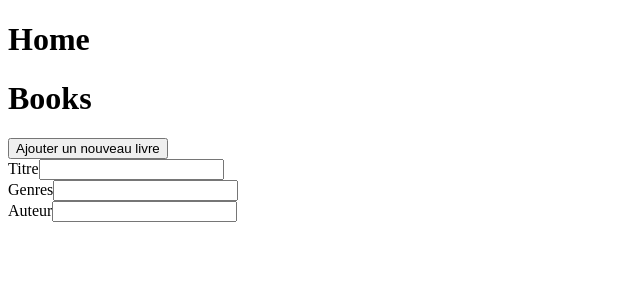
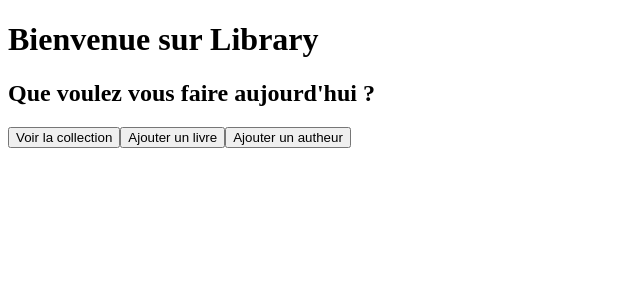
Before and after one commit to SanchezYoan/Library, a React (Create React App) app in the folder library/: page / in a window 1280 px wide. Shown: the top 300 px of the page, without its empty margins (0-640 px from the left). Built offline with nearby package versions, Linux system fonts and the light colour scheme.

Commit message:
update dependencies

```diff
--- a/library/package.json
+++ b/library/package.json
@@ -3,6 +3,7 @@
   "version": "0.1.0",
   "private": true,
   "dependencies": {
+    "@babel/plugin-transform-optional-chaining": "^7.24.1",
     "@testing-library/jest-dom": "^5.17.0",
     "@testing-library/react": "^13.4.0",
     "@testing-library/user-event": "^13.5.0",
@@ -15,7 +16,8 @@
     "react": "^18.2.0",
     "react-dom": "^18.2.0",
     "react-scripts": "5.0.1",
-    "sass": "^1.75.0"
+    "sass": "^1.75.0",
+    "source-map-loader": "^5.0.0"
   },
   "scripts": {
     "start": "react-scripts start",
--- a/library/src/components/Library.js
+++ b/library/src/components/Collection.js
@@ -1,6 +1,6 @@
 import React from 'react';
 
-const Library = () => {
+const Collection = () => {
     return (
         <div>
             <h1>Books</h1>
@@ -40,4 +40,4 @@ const Library = () => {
     );
 };
 
-export default Library;
+export default Collection;
--- a/library/src/pages/Home.js
+++ b/library/src/pages/Home.js
@@ -1,13 +1,20 @@
 import React from 'react';
-import Library from '../components/Library';
+import Collection from '../components/Collection';
 
 const Home = () => {
     return (
         <div>
-            <h1>Home</h1>
-            <Library />
+            <h1>Bienvenue sur Library</h1>
+            <h2>Que voulez vous faire aujourd'hui ?</h2>
+            <div>
+                <button>Voir la collection</button>
+                <button>Ajouter un livre</button>
+                <button>Ajouter un autheur</button>
+            </div>
         </div>
     );
 };
 
+
+
 export default Home;
```
Also changed, not shown: library/src/styles/index.scss (added), library/src/styles/pages/_collection.scss (added), library/src/styles/pages/_home.scss (added), 1 other file (tests, documents, lock files or other folders).
